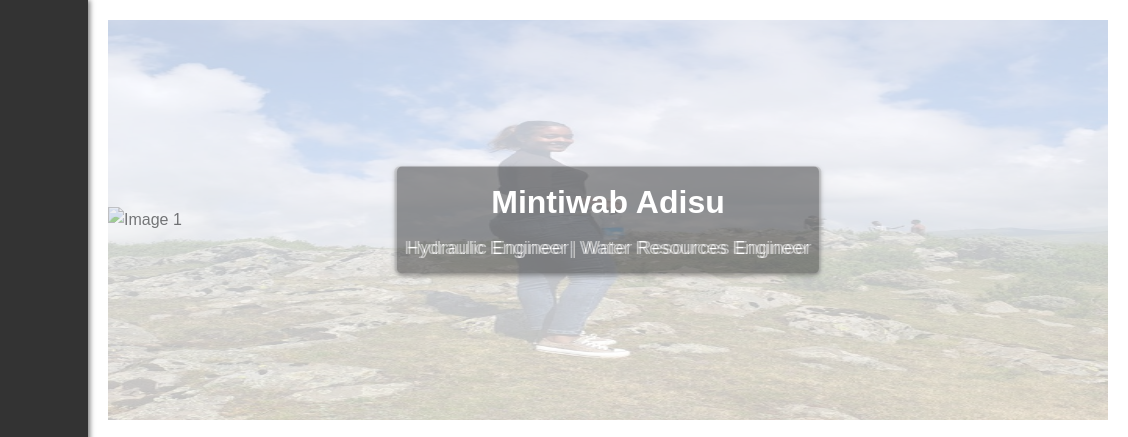
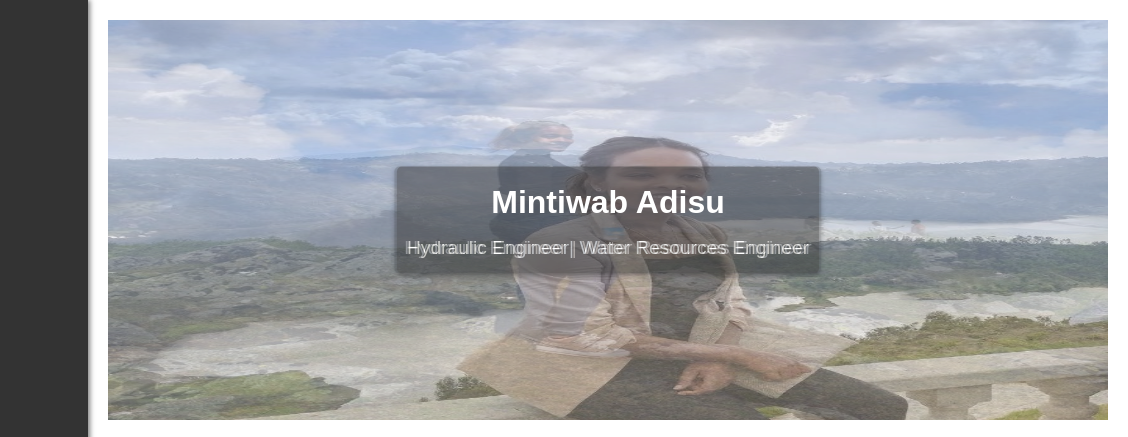
Before and after one commit to mintiwabaddisu/Mintiwab-Adisu, a plain HTML site: page index.html in a window 1280 px wide. Shown: the top 437 px of the page, 152-1280 px from the left. Drawn offline with Linux system fonts and the light colour scheme.

Commit message:
Update index.html
Signed-off-by: Mintiwab Adisu <mintiwabaddisu@gmail.com>

```diff
--- a/index.html
+++ b/index.html
@@ -33,7 +33,7 @@
         <header>
             <div class="carousel">
                 <div class="carousel-slide">
-                    <img src="asset/landing-image-1.jpg" alt="Image 1" class="floating-image">
+                    <img src="asset/landing-img-1.jpg" alt="Image 1" class="floating-image">
                     <div class="carousel-text">
                         <h1>Mintiwab Adisu</h1>
                         <p>Hydraulic Engineer| Water Resources Engineer</p>
```
